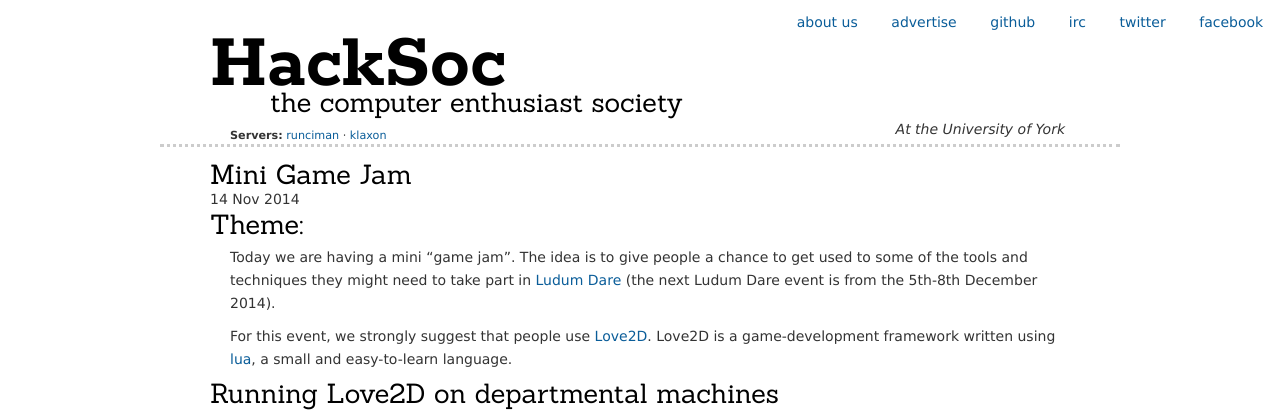
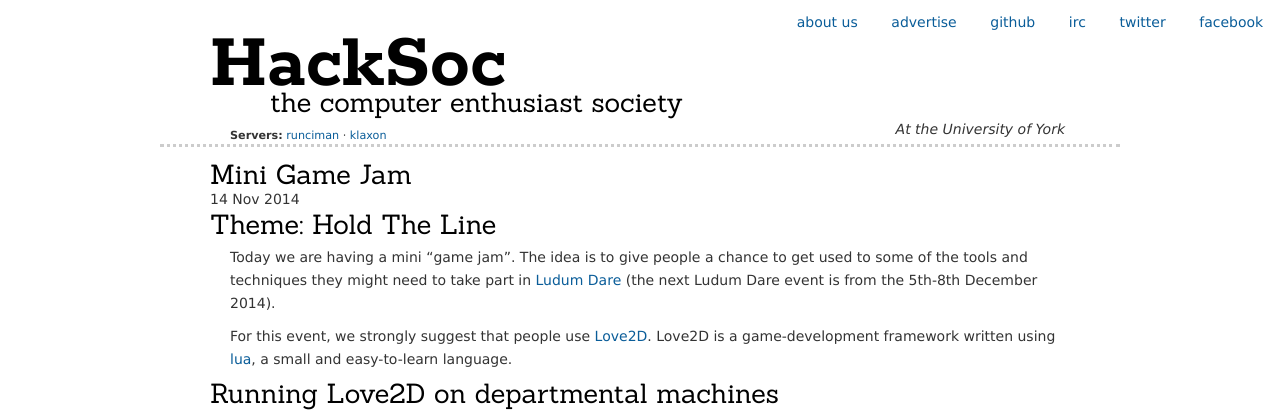
Before and after one commit to HackSoc/hacksoc.org, a Jekyll site: the page built from _posts/2014-11-14-mini-game-jame.md, in a window 1280 px wide. Shown: the top 412 px of the page. Built offline with Jekyll 4.4.1, drawn with Linux system fonts in a browser that asks for light colours; some web fonts are replaced.

Commit message:
Add theme

```diff
--- a/_posts/2014-11-14-mini-game-jame.md
+++ b/_posts/2014-11-14-mini-game-jame.md
@@ -5,7 +5,7 @@
 ---
 
 
-## Theme:
+## Theme: Hold The Line
 
 
 
```
